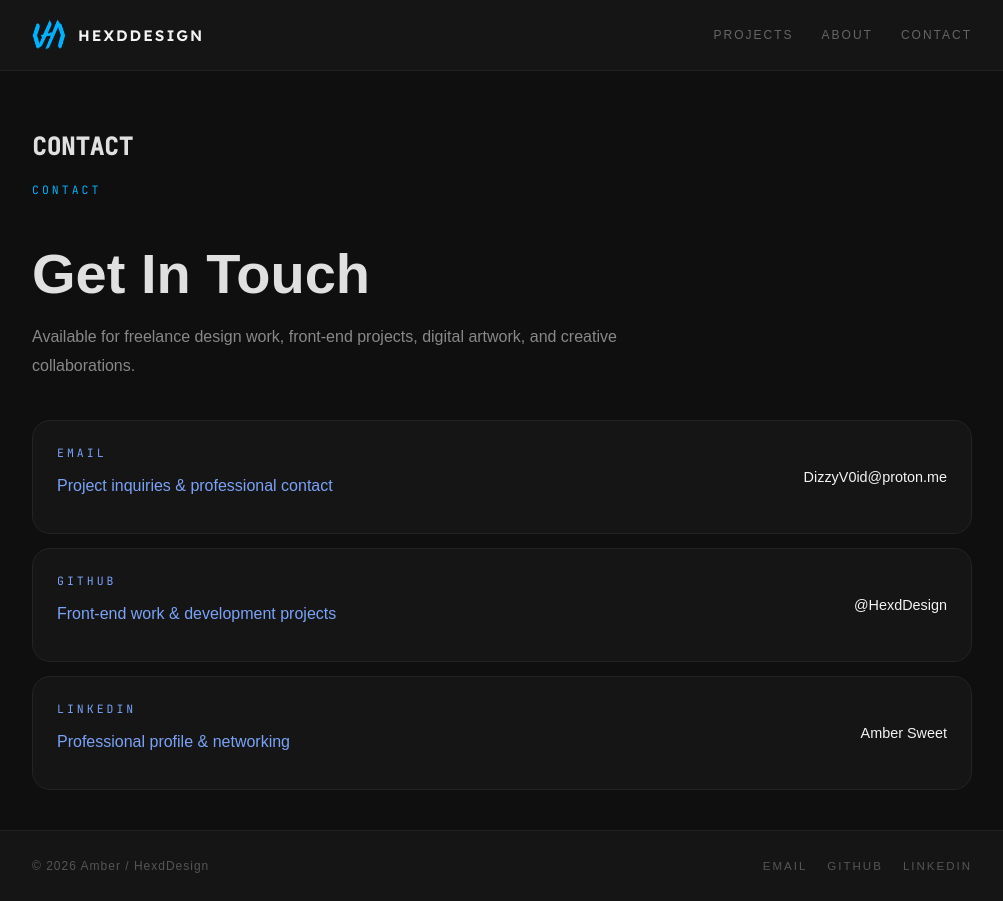
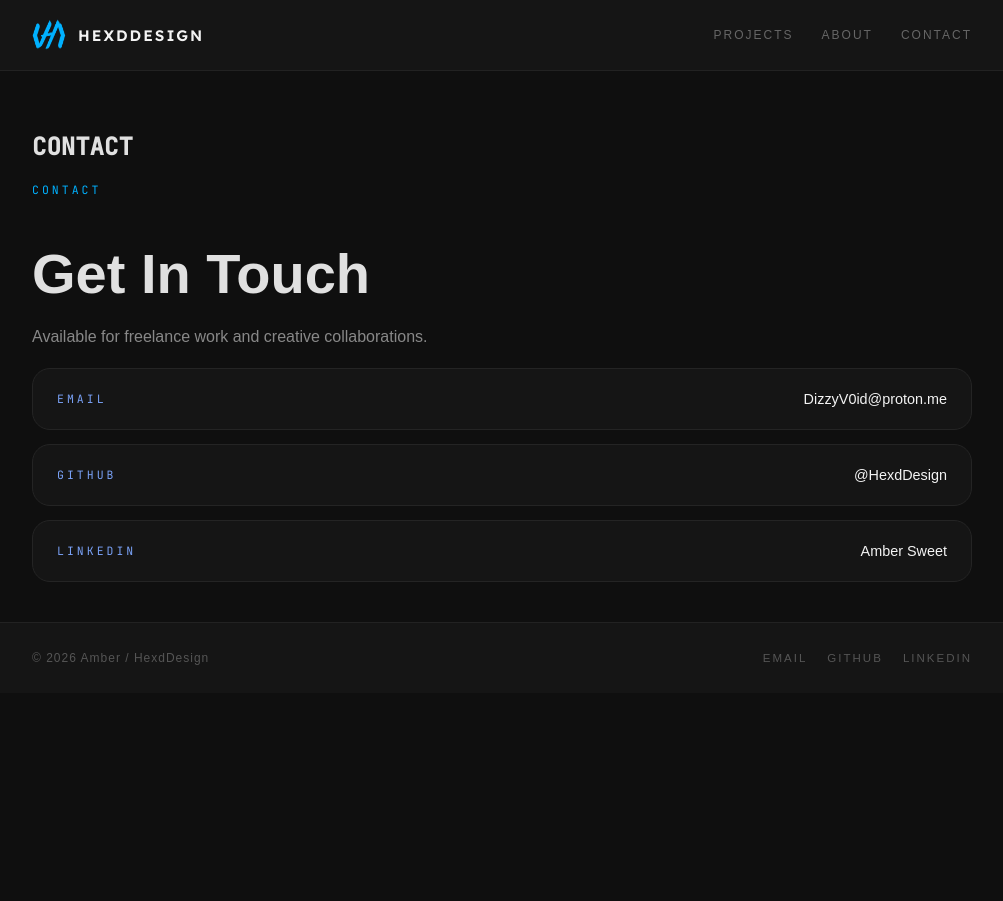
Before and after one commit to HexdDesign/hexddesign.github.io, a Jekyll site: the page built from contact.markdown, in a window 1280 px wide. Shown: the whole page, without its empty margins (138-1141 px from the left). Built offline with Jekyll 4.4.1, drawn with Linux system fonts in a browser that asks for light colours; some web fonts are replaced.

Commit message:
Update contact.markdown

```diff
--- a/contact.markdown
+++ b/contact.markdown
@@ -6,55 +6,34 @@ permalink: /contact/
 
 <div class="contact-page">
 
-  <div class="contact-header">
-    <p class="contact-kicker">CONTACT</p>
-    <h1 class="contact-title">
-      Get In Touch
-    </h1>
-    <p class="contact-sub">
-      Available for freelance design work, front-end projects,
-      digital artwork, and creative collaborations.
-    </p>
-  </div>
+  <p class="contact-kicker">CONTACT</p>
+
+  <h1 class="contact-title">
+    Get In Touch
+  </h1>
+
+  <p class="contact-sub">
+    Available for freelance work and creative collaborations.
+  </p>
 
   <div class="contact-links">
     <a href="mailto:DizzyV0id@proton.me" class="contact-item">
-      <div>
-        <span class="contact-label">Email</span>
-        <p class="contact-meta">
-          Project inquiries & professional contact
-        </p>
-      </div>
-      <span class="contact-value">
-        DizzyV0id@proton.me
-      </span>
+      <span class="contact-label">Email</span>
+      <span class="contact-value">DizzyV0id@proton.me</span>
     </a>
     <a href="https://github.com/HexdDesign"
        class="contact-item"
        target="_blank">
-      <div>
-        <span class="contact-label">GitHub</span>
-        <p class="contact-meta">
-          Front-end work & development projects
-        </p>
-      </div>
-      <span class="contact-value">
-        @HexdDesign
-      </span>
+      <span class="contact-label">GitHub</span>
+      <span class="contact-value">@HexdDesign</span>
     </a>
     <a href="https://www.linkedin.com/in/ambersweet/"
        class="contact-item"
        target="_blank">
-      <div>
-        <span class="contact-label">LinkedIn</span>
-        <p class="contact-meta">
-          Professional profile & networking
-        </p>
-      </div>
-      <span class="contact-value">
-        Amber Sweet
-      </span>
+      <span class="contact-label">LinkedIn</span>
+      <span class="contact-value">Amber Sweet</span>
     </a>
+
   </div>
 
 </div>
```
